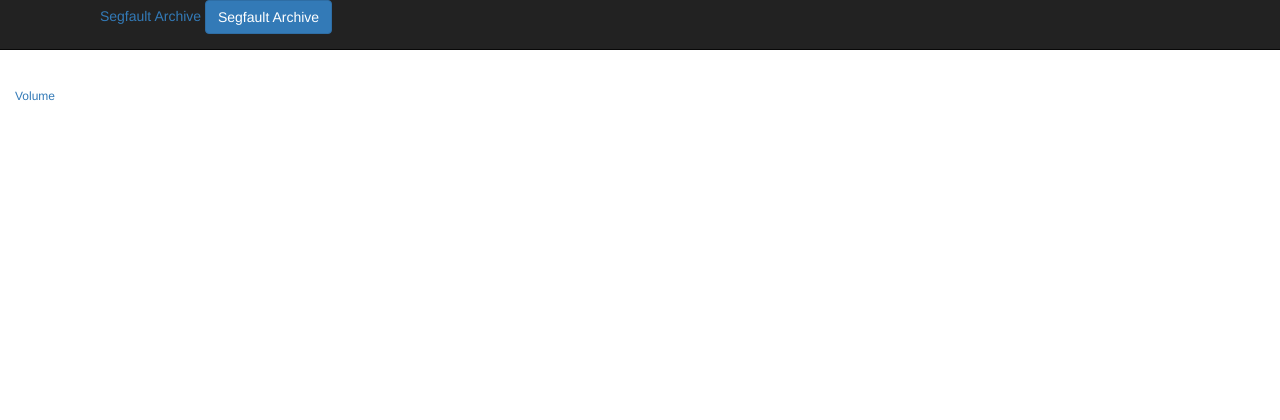
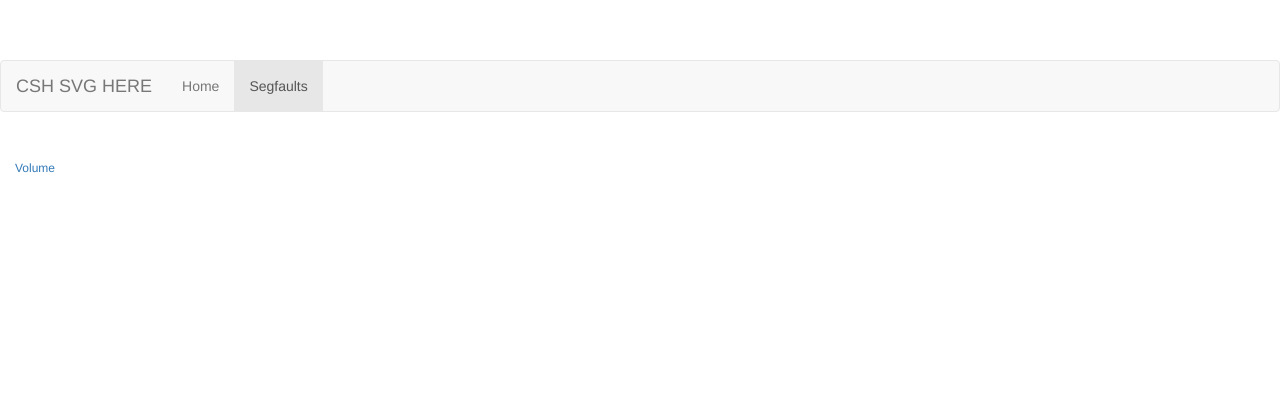
Before and after one commit to rbuzzell/segfaultViewerHTTP, a PHP site: page /segfaults.php in a window 1280 px wide. Shown: the top 420 px of the page. Run offline with PHP 8.4, Linux system fonts and the light colour scheme; data that the repository does not hold is empty.

Commit message:
Changed Navbar

```diff
--- a/segfaults.php
+++ b/segfaults.php
@@ -22,22 +22,29 @@
 			<![endif]-->
 </head>
 <body>
-<div class="navbar navbar-inverse navbar-fixed-top">
-	<div class="navbar-inner">
-		<div class="container">
-		        <a class="btn btn-navbar" data-toggle="collapse" data-target=".nav-collapse">
-			        <span class="icon-bar"></span>
-			        <span class="icon-bar"></span>
-			        <span class="icon-bar"></span>
-			</a>
-   		<!-- Be sure to leave the brand out there if you want it shown -->
-		<a class="brand" href="index.php">Segfault Archive</a>
-	        <a href="segfaults.php" class="btn btn-mini btn-primary">Segfault Archive</a>
+<nav class="navbar navbar-default">
+    <div class="container-fluid">
+        <!-- Brand and toggle get grouped for better mobile display -->
+        <div class="navbar-header">
+            <button type="button" class="navbar-toggle collapsed" data-toggle="collapse" data-target="#bs-example-navbar-collapse-1" aria-expanded="false">
+                <span class="sr-only">Toggle navigation</span>
+                <span class="icon-bar"></span>
+                <span class="icon-bar"></span>
+                <span class="icon-bar"></span>
+            </button>
+            <a class="navbar-brand" href="#">CSH SVG HERE</a>
+        </div>
 
-		<!--<a href="uploadNew.html" class="btn btn-mini btn-danger">Upload</a>-->
-		</div>
-	</div>
-</div>
+        <!-- Collect the nav links, forms, and other content for toggling -->
+        <div class="collapse navbar-collapse" id="bs-example-navbar-collapse-1">
+            <ul class="nav navbar-nav">
+                <li><a href="index.php">Home</a></li>
+                <li  class="active"><a href="#">Segfaults <span class="sr-only">(current)</span></a></li>
+                <!--<li><a href="coredump.php">Coredump</a></li>-->
+            </ul>
+        </div><!-- /.navbar-collapse -->
+    </div><!-- /.container-fluid -->
+</nav>
 
 <div class="container-fluid">
 <div class="row-fluid">
```
